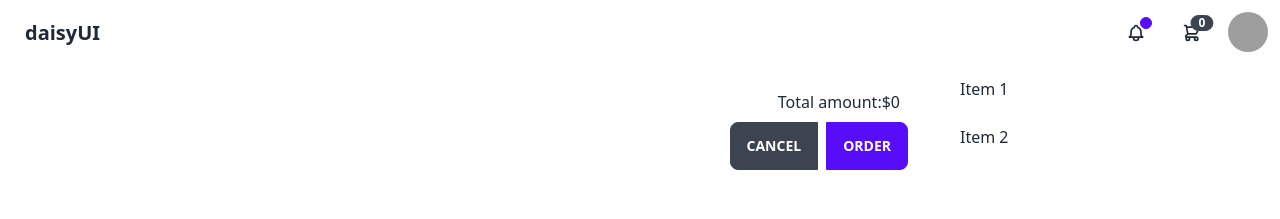
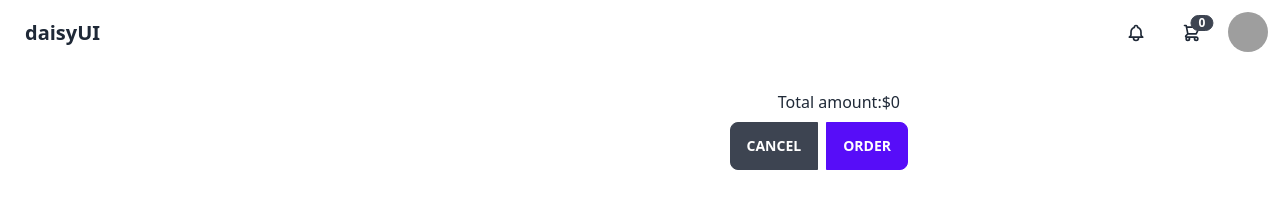
Before and after one commit to pritammimo/jotai, a React (Vite) app: page /cart in a window 1280 px wide. Both pictures are taken after a click on the button 1136 px from the left and 33 px from the top of the page. Shown: the top 219 px of the page. Built offline with nearby package versions, Linux system fonts and the light colour scheme; grey boxes are pictures that could not be loaded.

Commit message:
notification update

```diff
--- a/src/Components/Cart.jsx
+++ b/src/Components/Cart.jsx
@@ -1,7 +1,7 @@
 import React,{useState} from 'react'
 import Navbar from './Navbar'
 import Footer from './Footer';
-import { cartDetailsAtom,cartPriceAtom,cartAtom} from "../store/page";
+import { cartDetailsAtom,cartPriceAtom,cartAtom,notificationAtom} from "../store/page";
 import { useAtom } from "jotai";
 import { useNavigate } from 'react-router-dom';
 const Cart = () => {
@@ -10,6 +10,7 @@ const Cart = () => {
   const navigate=useNavigate()
   const [toast, settoast] = useState(false);
     const [cartprice]=useAtom(cartPriceAtom);
+   const [notification,setnotification]= useAtom(notificationAtom)
    console.log("cart",cartprice);
     console.log("cartdetails",cartdetails);
     console.log("cartvalue",cartvalue);
@@ -18,6 +19,11 @@ const Cart = () => {
     removecart(currentcart)
     }
     const handleorder=()=>{
+      let noti=[...notification]
+      noti.push({
+       message:`We Receive a order of ${cartprice}`
+      })
+      setnotification(noti)
      settoast(true)
      removecart([])
      navigate("/")
--- a/src/Components/Navbar.jsx
+++ b/src/Components/Navbar.jsx
@@ -1,14 +1,15 @@
 import React,{useEffect} from 'react'
 import { Link, useNavigate } from 'react-router-dom';
 import { useAtom} from "jotai";
-import { cartAtom,cartDetailsAtom,cartPriceAtom} from "../store/page";
+import { cartAtom,cartDetailsAtom,cartPriceAtom, notificationAtom} from "../store/page";
 import { atomWithStorage } from "jotai/utils";
 const productStore = atomWithStorage('data', null);
 const Navbar = () => {
     const navigate=useNavigate();
     const [cartitems] = useAtom(cartAtom);
     const [cartdetails,setcartDetails] = useAtom(cartDetailsAtom);
-    const [cartprice,setcartPrice]=useAtom(cartPriceAtom)
+    const [cartprice,setcartPrice]=useAtom(cartPriceAtom);
+    const [notification,setnotification]= useAtom(notificationAtom)
     const [products]=useAtom(productStore);
      const value=cartitems.reduce((acc, obj) => {
         return acc + obj.number;
@@ -30,7 +31,7 @@ const Navbar = () => {
         }
       }, [products,cartitems]);
 
-    // console.log("merged",cartprice);
+    console.log("notifi",notification);
 
     // console.log("product",products);
     // console.log("cart",cartitems);
@@ -38,6 +39,11 @@ const Navbar = () => {
     // const readOnlyAtom = atom((get) => get(cartAtom.reduce((acc, obj) => {
     //   return acc + obj.number;
     // }, 0)))
+    const handleclear=(i)=>{
+      let noti=[...notification]
+      noti.splice(i, 1)
+      setnotification(noti)
+    }
   return (
     <div className="navbar bg-base-100 ">
   <div className="flex-1">
@@ -46,15 +52,25 @@ const Navbar = () => {
   <div className="flex-none gap-2">
     <div>
     <div className="dropdown dropdown-end">
-    <button className="btn btn-ghost btn-circle">
-      <div className="indicator">
-        <svg xmlns="http://www.w3.org/2000/svg" className="h-5 w-5" fill="none" viewBox="0 0 24 24" stroke="currentColor"><path strokeLinecap="round" strokeLinejoin="round" strokeWidth="2" d="M15 17h5l-1.405-1.405A2.032 2.032 0 0118 14.158V11a6.002 6.002 0 00-4-5.659V5a2 2 0 10-4 0v.341C7.67 6.165 6 8.388 6 11v3.159c0 .538-.214 1.055-.595 1.436L4 17h5m6 0v1a3 3 0 11-6 0v-1m6 0H9" /></svg>
-        <span className="badge badge-xs badge-primary indicator-item"></span>
-      </div>
-    </button>
+
+       <button className="btn btn-ghost btn-circle">
+       <div className="indicator">
+         <svg xmlns="http://www.w3.org/2000/svg" className="h-5 w-5" fill="none" viewBox="0 0 24 24" stroke="currentColor"><path strokeLinecap="round" strokeLinejoin="round" strokeWidth="2" d="M15 17h5l-1.405-1.405A2.032 2.032 0 0118 14.158V11a6.002 6.002 0 00-4-5.659V5a2 2 0 10-4 0v.341C7.67 6.165 6 8.388 6 11v3.159c0 .538-.214 1.055-.595 1.436L4 17h5m6 0v1a3 3 0 11-6 0v-1m6 0H9" /></svg>
+         {notification?.length >0 &&
+         <span className="badge badge-xs badge-primary indicator-item"></span>}
+       </div>
+     </button>
+
+
+
         <ul tabIndex={0} className="menu dropdown-content menu-compact lg:menu-normal bg-base-100 w-56 p-2 rounded-box">
-          <li><a>Item 1</a></li>
-          <li><a>Item 2</a></li>
+          {notification?.map((item,i)=>(
+            <li key={i} className='flex'>
+              <div>{item?.message}<button className='text-red-500' onClick={()=>handleclear(i)}>Clear</button></div>
+
+            </li>
+          ))}
+
         </ul>
       </div>
 
--- a/src/store/page.jsx
+++ b/src/store/page.jsx
@@ -23,6 +23,7 @@ const addCart=(carts,id)=>{
 export const cartAtom = atom([]);
 export const cartDetailsAtom=atom([])
 export const cartPriceAtom=atom(0);
+export const notificationAtom=atom([])
 export const newcartAtom = atom("");
   console.log("cart",cartAtom);
   export const updatecartAtom = atom(
```
